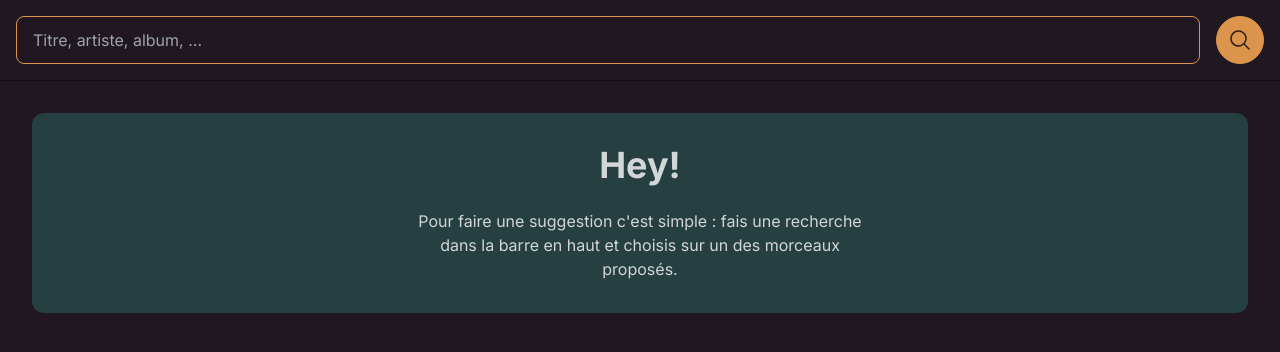
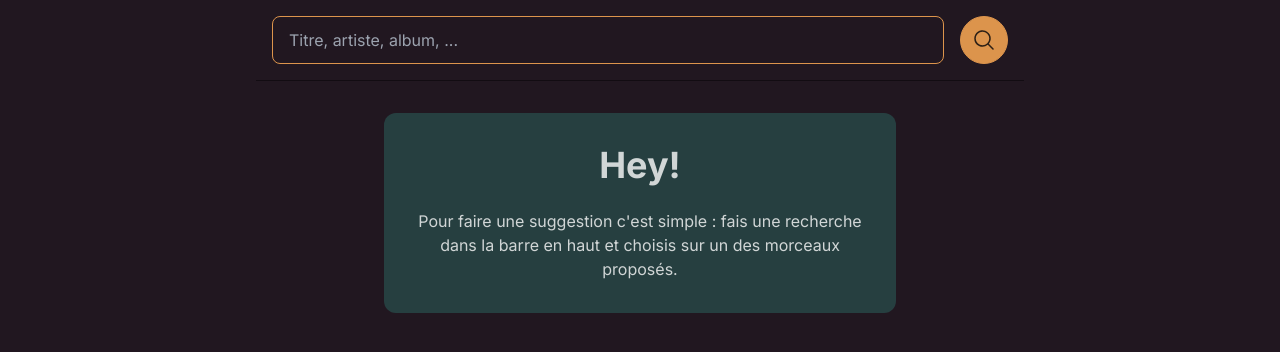
Before and after one commit to oltodo/jandc, a Next.js app: page / in a window 1280 px wide. Shown: the top 352 px of the page. Built offline with nearby package versions, Linux system fonts and the light colour scheme.

Commit message:
limit width

```diff
--- a/app/page.tsx
+++ b/app/page.tsx
@@ -56,7 +56,7 @@ export default function Home() {
 
   return (
     <>
-      <main>
+      <main className="max-w-3xl mx-auto">
         <form
           onSubmit={handleSubmit((data) => {
             setSearch(data.search);
@@ -107,7 +107,7 @@ export default function Home() {
             ))}
           </div>
         ) : !loading ? (
-          <div className="m-8 flex items-center">
+          <div className="m-8 flex items-center max-w-lg mx-auto">
             <div className="hero bg-secondary text-secondary-content p-4 rounded-xl">
               <div className="hero-content text-center">
                 <div className="max-w-md">
@@ -141,7 +141,7 @@ export default function Home() {
           </button>
 
           {currentTrack && (
-            <div className="mt-4 flex flex-col justify-center items-center gap-8">
+            <div className="mt-4 flex flex-col justify-center items-center gap-8 max-w-3xl mx-auto">
               <Image
                 src={currentTrack.album.image.large}
                 alt={currentTrack.album.title}
```
